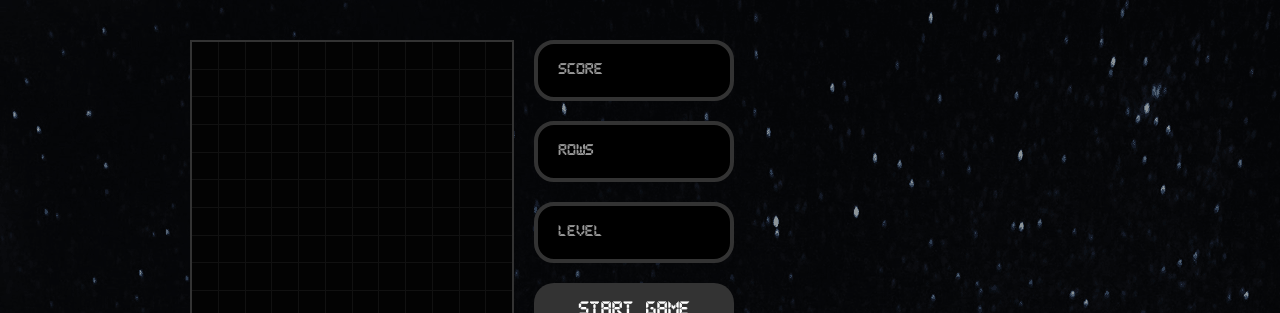
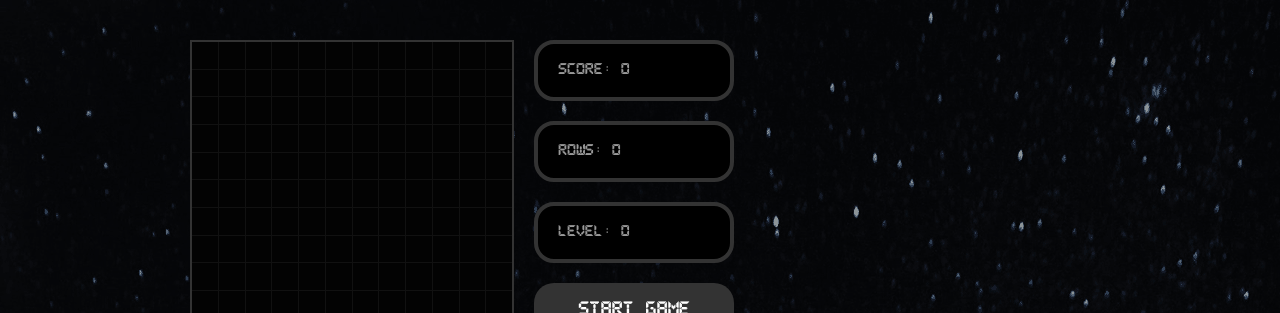
Before and after one commit to alexanchek/ReactTetris, a React (Vite) app: page / in a window 1280 px wide. Shown: the top 313 px of the page. Built offline with nearby package versions, Linux system fonts and the light colour scheme.

Commit message:
feat: added score, rows, level displaying and memo to cell to optimize render

```diff
--- a/src/components/Cell/Cell.tsx
+++ b/src/components/Cell/Cell.tsx
@@ -1,4 +1,4 @@
-import { CSSProperties, FC } from 'react';
+import { CSSProperties, FC, memo } from 'react';
 import { ICellProps } from './Cell.interface';
 import { TETROMINOS } from '@utils/tetrominos';
 
@@ -18,4 +18,4 @@
   return <div style={style} />;
 };
 
-export default Cell;
+export default memo(Cell);
--- a/src/components/Display/Display.interface.ts
+++ b/src/components/Display/Display.interface.ts
@@ -1,4 +1,4 @@
 export interface IDisplayProps {
-  gameOver: boolean;
   text: string;
+  gameOver?: boolean;
 }
--- a/src/components/Tetris/Tetris.tsx
+++ b/src/components/Tetris/Tetris.tsx
@@ -7,6 +7,7 @@
 import { usePlayer } from '@hooks/usePlayer';
 import { useStage } from '@hooks/useStage';
 import { useInterval } from '@hooks/useInterval';
+import { useGameStatus } from '@hooks/useGameStatus';
 
 // Components
 import { Stage } from '../Stage';
@@ -18,14 +19,15 @@
   const [dropTime, setDropTime] = useState<null | number>(null);
   const [gameOver, setGameOver] = useState(false);
 
-  const { player, updatePlayerPos, resetPlayer, rotate, playerRotate } = usePlayer();
-  const { stage, setStage } = useStage({ player, resetPlayer });
+  const { player, updatePlayerPos, resetPlayer, playerRotate } = usePlayer();
+  const { stage, setStage, rowsCleared } = useStage({ player, resetPlayer });
+  const { score, setScore, rows, setRows, level, setLevel } = useGameStatus(rowsCleared);
 
   console.log('re-render');
 
   const movePlayer = (dir: -1 | 1) => {
     if (!checkCollision({ player, stage, coordinates: { x: dir, y: 0 } })) {
-      updatePlayerPos({ x: dir, y: 0 });
+      updatePlayerPos({ x: dir, y: 0, collided: false });
     }
   };
 
@@ -35,9 +37,18 @@
     setDropTime(1000);
     resetPlayer();
     setGameOver(false);
+    setScore(0);
+    setRows(0);
+    setLevel(0);
   };
 
   const drop = () => {
+    // increase level & speed after clearing of 10 rows
+    if (rows > (level + 1) * 10) {
+      setLevel((prev) => prev + 1);
+      setDropTime(1000 / (level + 1) + 200);
+    }
+
     if (!checkCollision({ player, stage, coordinates: { x: 0, y: 1 } })) {
       updatePlayerPos({ x: 0, y: 1, collided: false });
     } else {
@@ -54,7 +65,7 @@
   const keyUp = ({ key }: KeyboardEvent) => {
     if (!gameOver) {
       if (key === 'ArrowDown') {
-        setDropTime(1000);
+        setDropTime(1000 / (level + 1) + 200);
       }
     }
   };
@@ -109,9 +120,9 @@
             <Display gameOver={gameOver} text='Game Over' />
           ) : (
             <div>
-              <Display text='Score' />
-              <Display text='Rows' />
-              <Display text='Level' />
+              <Display text={`Score: ${score}`} />
+              <Display text={`Rows: ${rows}`} />
+              <Display text={`Level: ${level}`} />
             </div>
           )}
           <StartButton callback={startGame} />
--- /dev/null
+++ b/src/hooks/useGameStatus.ts
@@ -0,0 +1,28 @@
+import { useState, useEffect, useCallback } from 'react';
+
+export const useGameStatus = (rowsCleared: number) => {
+  const [score, setScore] = useState(0);
+  const [rows, setRows] = useState(0);
+  const [level, setLevel] = useState(0);
+
+  const linePoints = [40, 100, 300, 1200];
+  const calcScore = useCallback(() => {
+    if (rowsCleared > 0) {
+      setScore((prev) => prev + linePoints[rowsCleared - 1] * (level + 1));
+      setRows((prev) => prev + rowsCleared);
+    }
+  }, [level, linePoints, rowsCleared]);
+
+  useEffect(() => {
+    calcScore();
+  }, [calcScore, rowsCleared, score]);
+
+  return {
+    score,
+    setScore,
+    rows,
+    setRows,
+    level,
+    setLevel,
+  };
+};
--- a/src/hooks/usePlayer.ts
+++ b/src/hooks/usePlayer.ts
@@ -51,6 +51,7 @@
   };
 
   const updatePlayerPos = ({ x, y, collided }: { x: number; y: number; collided: boolean }) => {
+    console.log(collided);
     setPlayer({
       ...player,
       pos: { x: (player.pos.x += x), y: (player.pos.y += y) },
@@ -69,7 +70,6 @@
   return {
     updatePlayerPos,
     resetPlayer,
-    rotate,
     playerRotate,
     player,
   };
--- a/src/interfaces/Player.interface.ts
+++ b/src/interfaces/Player.interface.ts
@@ -6,5 +6,5 @@
     y: number;
   };
   tetromino: IShapeTetromino;
-  collided: boolean;
+  collided?: boolean;
 }
```
Also changed, not shown: 1 other file (tests, documents, lock files or other folders).
